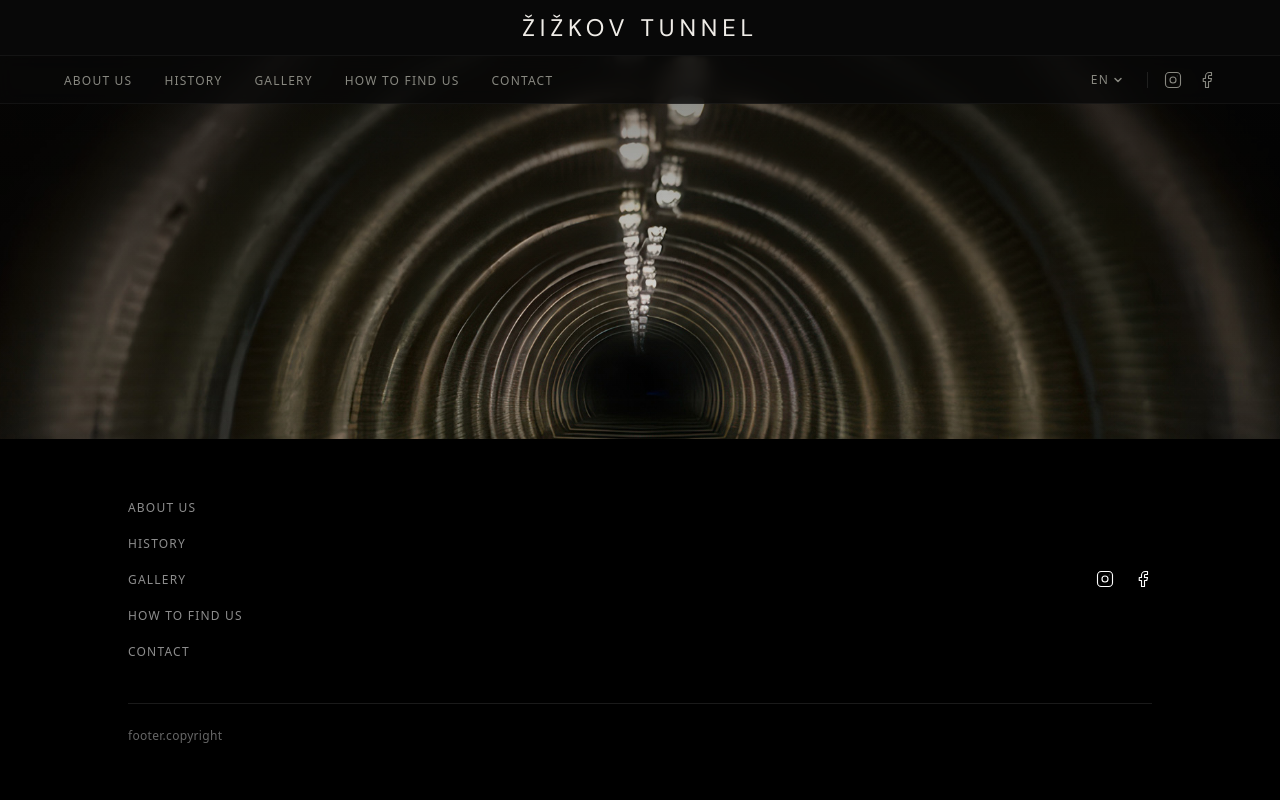
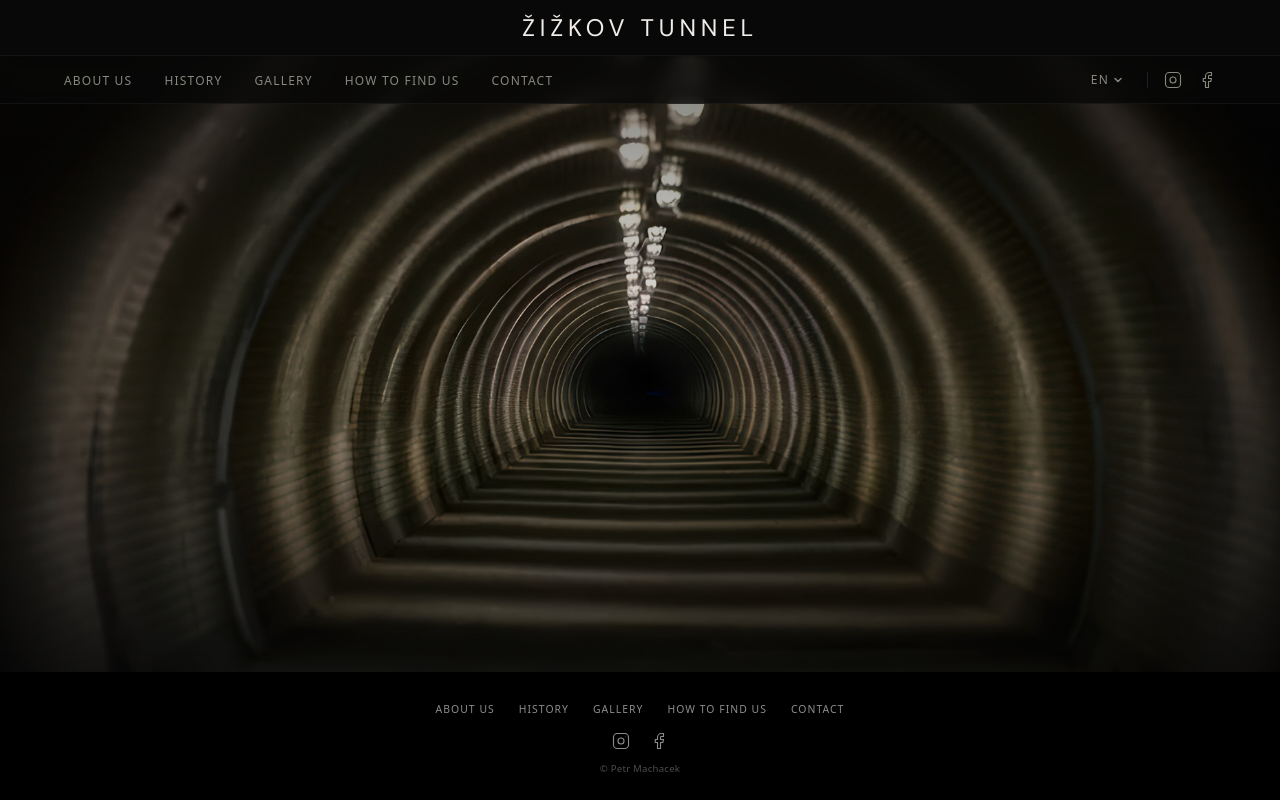
Before and after one commit to mithrillczech/zizkovskytunel.cz, a Next.js app: page /en in a window 1280 px wide. Built offline with nearby package versions, Linux system fonts and the light colour scheme.

Commit message:
Batch 19

```diff
--- a/src/components/Footer/Footer.tsx
+++ b/src/components/Footer/Footer.tsx
@@ -35,22 +35,18 @@ export function Footer({ onSectionChange }: FooterProps) {
   const t = useTranslations("footer");
   const ta = useTranslations("accessibility");
 
-  const year = new Date().getFullYear();
-  const copyright = t("copyright").replace("{year}", String(year));
-
   return (
     <footer className="fixed bottom-0 left-0 right-0 z-40 bg-footer-bg text-footer-text">
-      <div className="max-w-6xl mx-auto px-6 lg:px-16 py-14">
-        <div className="flex flex-col md:flex-row justify-between items-start md:items-center gap-10">
+      <div className="max-w-6xl mx-auto px-6 lg:px-16 py-6">
 
-          {/* Nav links */}
+        {/* Nav links — horizontal, centered */}
         <nav aria-label="Footer navigation">
-            <ul className="flex flex-col gap-y-3" role="list">
+          <ul className="flex flex-row flex-wrap justify-center gap-x-6 gap-y-2" role="list">
             {NAV_ITEMS.map((item) => (
               <li key={item.id}>
                 <button
                   onClick={() => onSectionChange?.(item.id as SectionId)}
-                    className="font-sans text-xs tracking-widest uppercase text-white/55 hover:text-white/90 transition-colors duration-150"
+                  className="font-sans text-[0.65rem] tracking-widest uppercase text-white/55 hover:text-white/90 transition-colors duration-150"
                 >
                   {t(`nav.${item.labelKey}`)}
                 </button>
@@ -59,13 +55,13 @@ export function Footer({ onSectionChange }: FooterProps) {
           </ul>
         </nav>
 
-          {/* Social icons */}
-          <div className="flex items-center gap-5">
+        {/* Social icons — centered, on their own row */}
+        <div className="flex justify-center items-center gap-5 mt-3">
           <a
             href="https://instagram.com"
             target="_blank"
             rel="noopener noreferrer"
-              className="text-white hover:opacity-60 transition-opacity duration-150"
+            className="text-white/55 hover:text-white/90 transition-colors duration-150"
             aria-label={ta("instagramLink")}
           >
             <InstagramIcon />
@@ -74,20 +70,17 @@ export function Footer({ onSectionChange }: FooterProps) {
             href="https://facebook.com"
             target="_blank"
             rel="noopener noreferrer"
-              className="text-white hover:opacity-60 transition-opacity duration-150"
+            className="text-white/55 hover:text-white/90 transition-colors duration-150"
             aria-label={ta("facebookLink")}
           >
             <FacebookIcon />
           </a>
         </div>
-        </div>
 
-        {/* Divider */}
-        <div className="border-t border-white/10 mt-10 pt-6">
-          <p className="font-sans text-xs text-white/40 tracking-wide">
-            {copyright}
+        {/* Copyright */}
+        <p className="font-sans text-[0.6rem] text-white/30 tracking-wide text-center mt-3">
+          © Petr Machacek
         </p>
-        </div>
       </div>
     </footer>
   );
```
Lines whose indentation alone changed are shown as unchanged.
